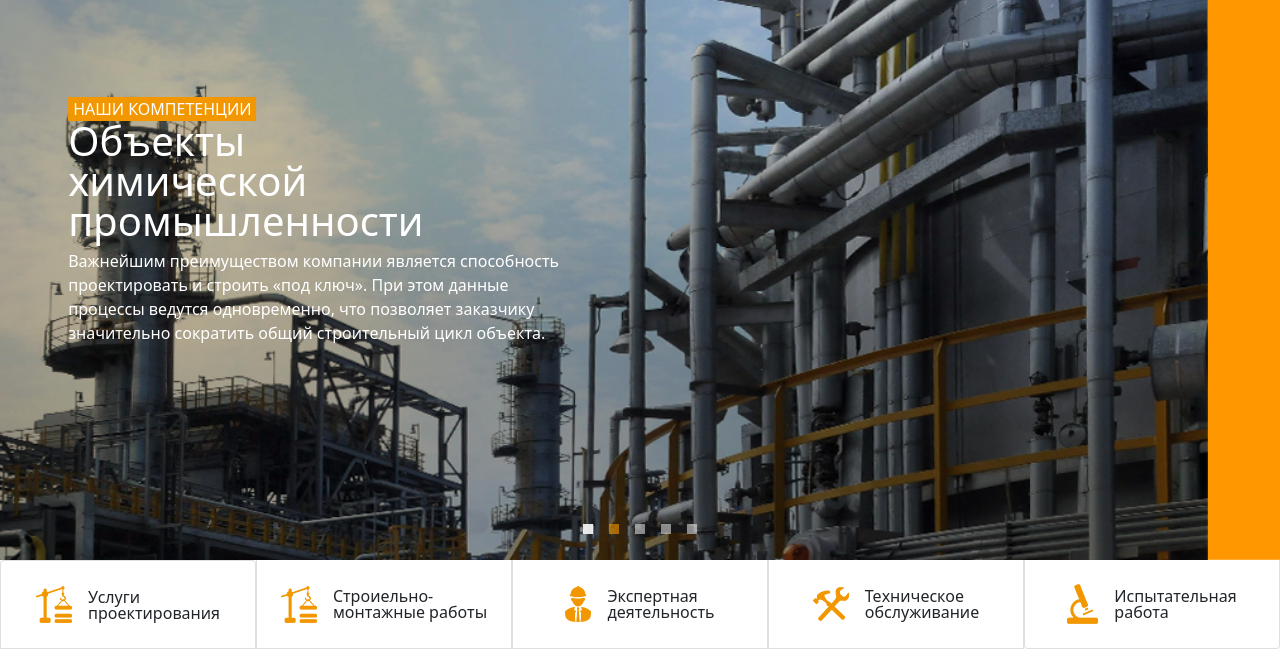
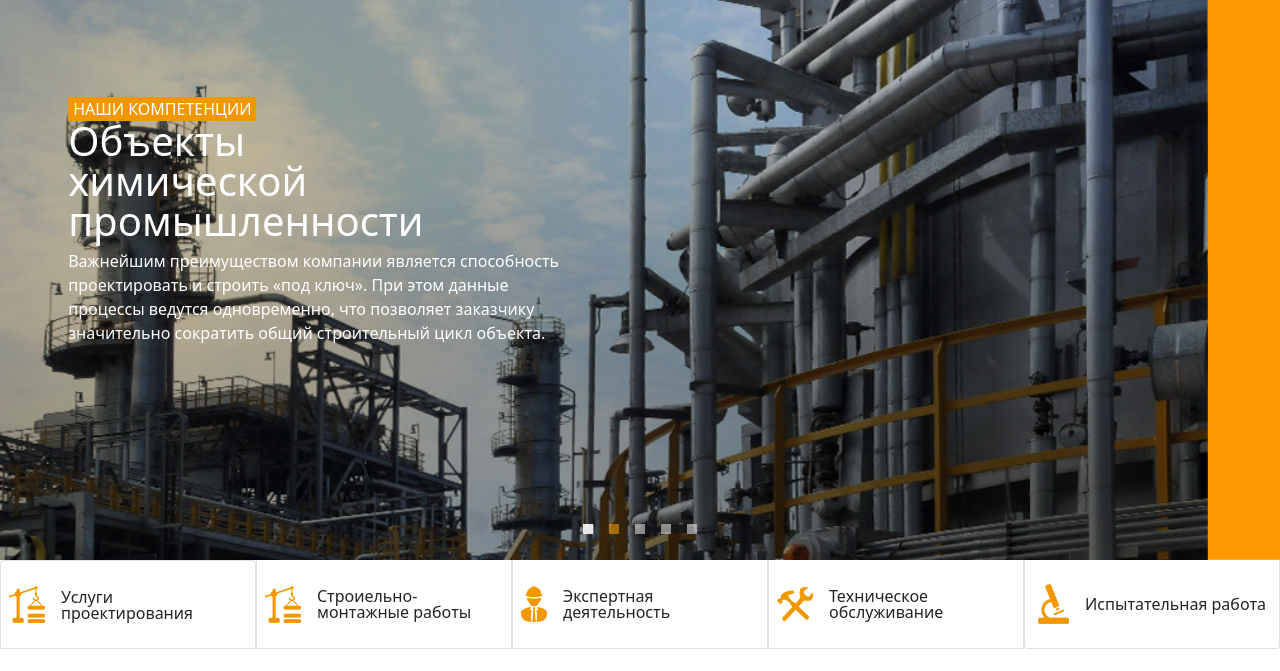
Before and after one commit to Rasoan/studioBorovogo, a website: page index.html in a window 1280 px wide. Shown: the part 129-800 px from the top of the page. Drawn offline with nearby package versions, Linux system fonts and the light colour scheme.

Commit message:
install bootstrap and fix adaptive

```diff
--- a/index.html
+++ b/index.html
@@ -247,31 +247,41 @@
     <div class="tab-pane fade" id="pills-news" role="tabpanel" aria-labelledby="pills-news-tab">Новости</div>
     <div class="tab-pane fade" id="pills-contacts" role="tabpanel" aria-labelledby="pills-contacts-tab">Контакты</div>
 </div>
-<div class="list-group flex-md-column flex-lg-row">
+<div class="list-company-opportunities list-group flex-md-column flex-lg-row">
     <button type="button"
-            class="list-group-item list-group-item-action  d-flex justify-content-center align-items-center py-4">
-        <img class="me-3" src="images/img2.png" alt=""/>
-        <span class="lh-1">Услуги<br>проектирования</span>
+            class="list-group-item list-group-item-action  d-flex justify-content-center align-items-center py-4 px-lg-2">
+        <div class="list-company-opportunities__item-content d-flex justify-content-center align-items-center">
+            <img class="me-3" src="images/img2.png" alt=""/>
+            <span class="lh-1">Услуги проектирования</span>
+        </div>
     </button>
     <button type="button"
-            class="list-group-item list-group-item-action  d-flex justify-content-center align-items-center py-4">
-        <img class="me-3" src="images/img2.png" alt=""/>
-        <span class="lh-1">Строиельно-<br>монтажные работы</span>
+            class="list-group-item list-group-item-action  d-flex justify-content-center align-items-center py-4 px-lg-2">
+        <div class="list-company-opportunities__item-content d-flex justify-content-center align-items-center">
+            <img class="me-3" src="images/img2.png" alt=""/>
+            <span class="lh-1">Строиельно-монтажные работы</span>
+        </div>
     </button>
     <button type="button"
-            class="list-group-item list-group-item-action  d-flex justify-content-center align-items-center py-4">
-        <img class="me-3" src="images/img3.png" alt=""/>
-        <span class="lh-1">Экспертная<br>деятельность</span>
+            class="list-group-item list-group-item-action  d-flex justify-content-center align-items-center py-4 px-lg-2">
+        <div class="list-company-opportunities__item-content d-flex justify-content-center align-items-center">
+            <img class="me-3" src="images/img3.png" alt=""/>
+            <span class="lh-1">Экспертная деятельность</span>
+        </div>
     </button>
     <button type="button"
-            class="list-group-item list-group-item-action  d-flex justify-content-center align-items-center py-4">
-        <img class="me-3" src="images/img4.png" alt=""/>
-        <span class="lh-1">Техническое<br>обслуживание</span>
+            class="list-group-item list-group-item-action  d-flex justify-content-center align-items-center py-4 px-lg-2">
+        <div class="list-company-opportunities__item-content d-flex justify-content-center align-items-center">
+            <img class="me-3" src="images/img4.png" alt=""/>
+            <span class="lh-1">Техническое обслуживание</span>
+        </div>
     </button>
     <button type="button"
-            class="list-group-item list-group-item-action  d-flex justify-content-center align-items-center py-4">
-        <img class="me-3" src="images/img5.png" alt=""/>
-        <span class="lh-1">Испытательная<br>работа</span>
+            class="list-group-item list-group-item-action  d-flex justify-content-center align-items-center py-4 px-lg-2">
+        <div class="list-company-opportunities__item-content d-flex justify-content-center align-items-center">
+            <img class="me-3" src="images/img5.png" alt=""/>
+            <span class="lh-1">Испытательная работа</span>
+        </div>
     </button>
 </div>
 <script src="https://cdn.jsdelivr.net/npm/bootstrap@5.0.2/dist/js/bootstrap.bundle.min.js"
--- /dev/null
+++ b/package.json
@@ -0,0 +1,5 @@
+{
+  "dependencies": {
+    "bootstrap": "^5.0.2"
+  }
+}
--- a/style.scss
+++ b/style.scss
@@ -1,3 +1,4 @@
+@import "node_modules/bootstrap/scss/bootstrap";
 $orangeColor: #f29700;
 $blueColor: #3c4148;
 $darkColor: #0e65b7;
@@ -16,10 +17,12 @@ $blackColor: black;
   &-icon {
     opacity: 0.9;
   }
+
   &:hover {
     background-color: $orangeColor !important;
     color: $whiteColor;
   }
+
   &:hover &-icon {
     opacity: 1;
   }
@@ -31,6 +34,7 @@ $blackColor: black;
 
 .my-nav-link {
   color: $blackColor;
+
   &:hover {
     background-color: $orangeColor;
     color: $whiteColor;
@@ -73,3 +77,36 @@ $blackColor: black;
   width: 500px;
   height: min-content;
 }
+
+.list-company-opportunities__item {
+  &-content {
+    width: 196px;
+  }
+}
+
+@include media-breakpoint-up(sm) {
+}
+@include media-breakpoint-up(md) {
+}
+@include media-breakpoint-up(lg) {
+  .list-company-opportunities__item {
+    &-content {
+      width: 150px;
+    }
+  }
+}
+@include media-breakpoint-up(xl) {
+}
+
+@include media-breakpoint-up(xxl) {
+}
+
+/*
+X-Small None: <576px (резиновая верстка).
+Small sm: 576p-767x (фиксированная верстка).
+Medium md: 768p-991x (фиксированная верстка).
+Large lg: 992-1199px (фиксированная верстка).
+Extra large	xl: 1200-1399px (фиксированная верстка).
+Extra extra large xxl: >1400px (фиксированная верстка).
+- На экранах с шириной разрешения 576px и более рабочая область страницы имеет фиксированную ширину, по горизонтали выравнивается по центру экрана.
+  */
```
Also changed, not shown: 3 other files.
